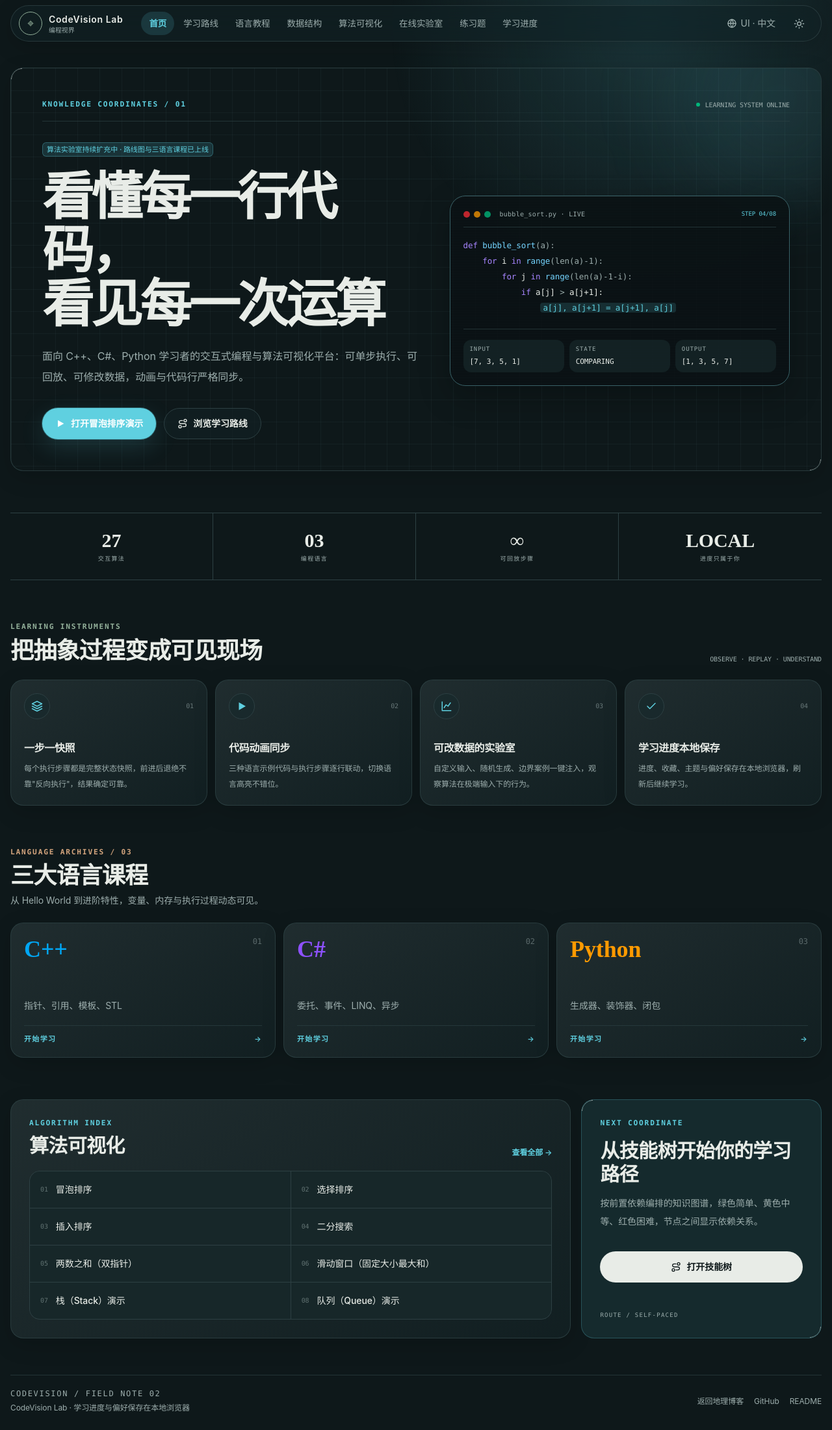
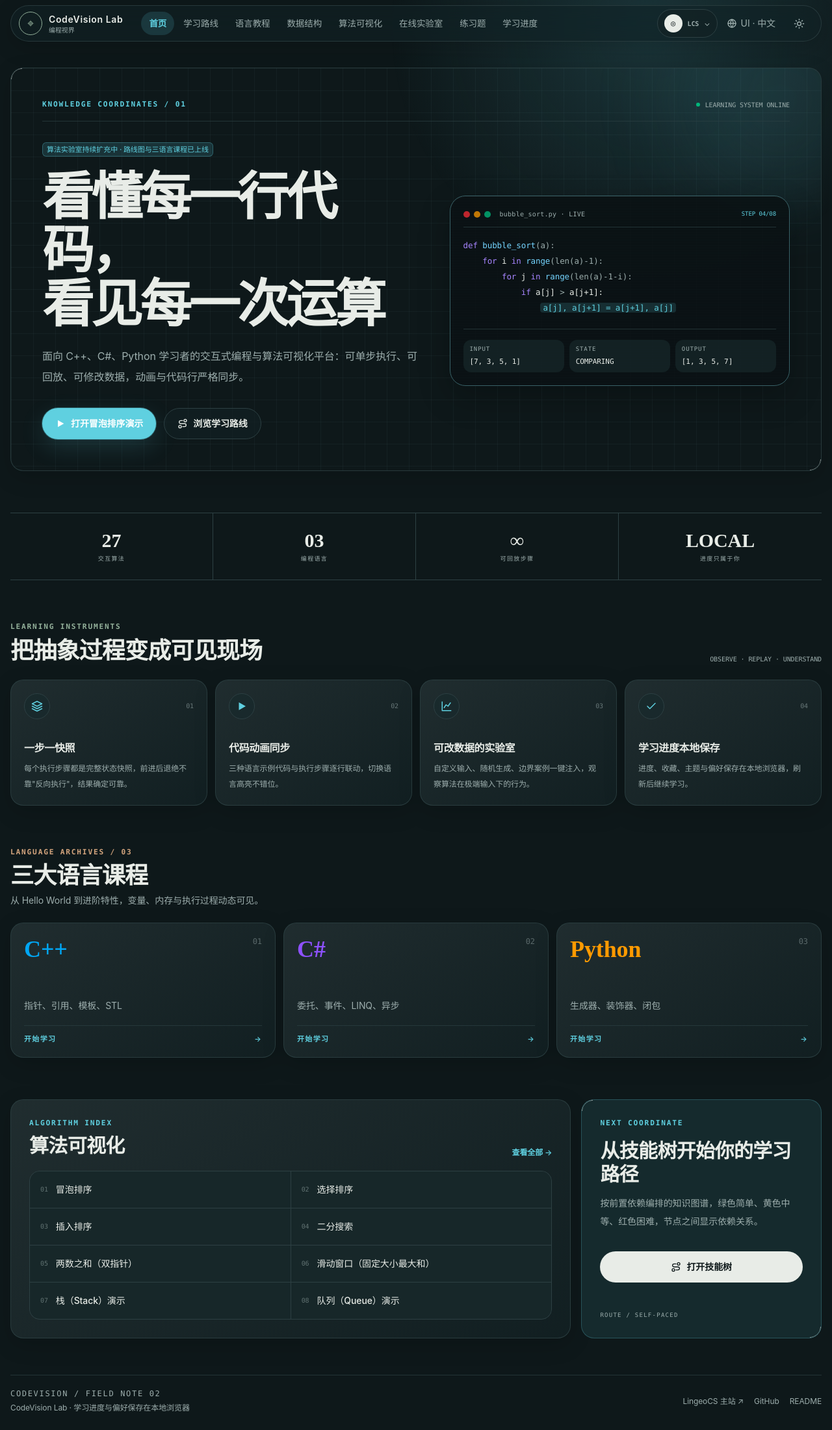
Before and after one commit to Entropicmaker/codevision-lab, a React (Vite) app: page / in a window 1280 px wide. Shown: the whole page at 65% size. Built offline with nearby package versions, Linux system fonts and the light colour scheme.

Commit message:
feat: 接入 LingeoCS 主站导航

```diff
--- a/playwright.config.ts
+++ b/playwright.config.ts
@@ -17,7 +17,7 @@ export default defineConfig({
     { name: 'mobile-chromium', use: { ...devices['Pixel 7'] } },
     {
       name: 'tablet-chromium',
-      testMatch: /mobile-smoke\.spec\.ts/,
+      testMatch: /(?:mobile-smoke|network-navigation)\.spec\.ts/,
       use: {
         ...devices['Desktop Chrome'],
         viewport: { width: 1024, height: 1366 },
--- a/src/components/layout/AppLayout.tsx
+++ b/src/components/layout/AppLayout.tsx
@@ -2,9 +2,10 @@ import type { ReactNode } from 'react';
 import { Outlet } from 'react-router-dom';
 import { TopNav } from './TopNav';
 import { useI18n } from '../../hooks/useI18n';
+import { lingeoSites } from '../../data/ecosystem';
 
 export function AppLayout(): ReactNode {
-  const { t } = useI18n();
+  const { t, locale, localize } = useI18n();
   return (
     <div className="app-frame flex min-h-screen flex-col text-text">
       <a
@@ -24,9 +25,30 @@ export function AppLayout(): ReactNode {
             <p className="mt-1 leading-relaxed">{t.footer.note}</p>
           </div>
           <nav className="flex flex-wrap gap-x-4 gap-y-2" aria-label={t.footer.links}>
-            <a href="https://lingeocs.com/" className="hover:text-text hover:underline">{t.footer.blog}</a>
-            <a href="https://github.com/Entropicmaker/codevision-lab" className="hover:text-text hover:underline">GitHub</a>
-            <a href="https://github.com/Entropicmaker/codevision-lab#readme" className="hover:text-text hover:underline">README</a>
+            {lingeoSites
+              .filter((site) => site.id !== 'codevision')
+              .map((site) => (
+                <a key={site.id} href={site.href} className="hover:text-text hover:underline">
+                  {site.primary
+                    ? locale === 'zh'
+                      ? 'LingeoCS 主站'
+                      : 'LingeoCS home'
+                    : localize(site.name)}{' '}
+                  ↗
+                </a>
+              ))}
+            <a
+              href="https://github.com/Entropicmaker/codevision-lab"
+              className="hover:text-text hover:underline"
+            >
+              GitHub
+            </a>
+            <a
+              href="https://github.com/Entropicmaker/codevision-lab#readme"
+              className="hover:text-text hover:underline"
+            >
+              README
+            </a>
           </nav>
         </div>
       </footer>
--- /dev/null
+++ b/src/components/layout/SiteSwitcher.tsx
@@ -0,0 +1,147 @@
+import { useEffect, useRef, useState, type ReactNode } from 'react';
+import { useI18n } from '../../hooks/useI18n';
+import { lingeoNetwork, lingeoSites, type LingeoSite } from '../../data/ecosystem';
+import type { Locale } from '../../i18n';
+
+const CURRENT_SITE = 'codevision';
+
+function siteState(site: LingeoSite, locale: Locale): string {
+  if (site.id === CURRENT_SITE) return locale === 'zh' ? '当前' : 'Current';
+  if (site.primary) return locale === 'zh' ? '返回主站' : 'Back home';
+  return locale === 'zh' ? '进入' : 'Open';
+}
+
+function SiteRows({ mobile = false }: { mobile?: boolean }): ReactNode {
+  const { locale, localize } = useI18n();
+  const rowClass = mobile
+    ? 'grid min-h-16 grid-cols-[28px_minmax(0,1fr)_auto] items-center gap-2 rounded-2xl border border-border bg-surface2/45 px-3 py-2 text-left'
+    : 'grid min-h-16 grid-cols-[28px_minmax(0,1fr)_auto] items-center gap-2 bg-surface px-3 py-2 text-left transition hover:bg-surface2';
+
+  return lingeoSites.map((site, index) => {
+    const content = (
+      <>
+        <span className="font-mono text-[9px] text-muted/60">
+          {String(index + 1).padStart(2, '0')}
+        </span>
+        <span className="grid min-w-0 gap-0.5">
+          <strong className="truncate text-xs font-semibold text-text">
+            {localize(site.name)}
+          </strong>
+          <small className="truncate text-[10px] text-muted">{localize(site.descriptor)}</small>
+        </span>
+        <span className="whitespace-nowrap text-[10px] font-semibold text-accent">
+          {siteState(site, locale)}
+        </span>
+      </>
+    );
+
+    return site.id === CURRENT_SITE ? (
+      <span
+        key={site.id}
+        aria-current="page"
+        className={`${rowClass} border-accent/25 bg-accentsoft/70`}
+      >
+        {content}
+      </span>
+    ) : (
+      <a key={site.id} href={site.href} className={rowClass}>
+        {content}
+      </a>
+    );
+  });
+}
+
+export function SiteSwitcher(): ReactNode {
+  const { locale, localize } = useI18n();
+  const [open, setOpen] = useState(false);
+  const rootRef = useRef<HTMLDivElement>(null);
+  const buttonRef = useRef<HTMLButtonElement>(null);
+
+  useEffect(() => {
+    if (!open) return;
+    const closeOnOutside = (event: PointerEvent): void => {
+      if (!rootRef.current?.contains(event.target as Node)) setOpen(false);
+    };
+    const closeOnEscape = (event: KeyboardEvent): void => {
+      if (event.key !== 'Escape') return;
+      setOpen(false);
+      buttonRef.current?.focus();
+    };
+    document.addEventListener('pointerdown', closeOnOutside);
+    document.addEventListener('keydown', closeOnEscape);
+    return () => {
+      document.removeEventListener('pointerdown', closeOnOutside);
+      document.removeEventListener('keydown', closeOnEscape);
+    };
+  }, [open]);
+
+  return (
+    <div ref={rootRef} className="relative hidden xl:block">
+      <button
+        ref={buttonRef}
+        type="button"
+        onClick={() => setOpen((value) => !value)}
+        className="inline-flex h-11 items-center gap-2 rounded-full border border-border bg-surface/70 px-2.5 text-left text-muted transition hover:border-borderstrong hover:bg-surface2 hover:text-text"
+        aria-label={locale === 'zh' ? '打开 LingeoCS 系列站点' : 'Open LingeoCS network'}
+        aria-expanded={open}
+        aria-controls="lingeocs-site-switcher"
+      >
+        <span
+          className="grid h-7 w-7 place-items-center rounded-full bg-text font-mono text-xs text-bg"
+          aria-hidden
+        >
+          ◎
+        </span>
+        <span className="hidden 2xl:grid">
+          <strong className="text-[10px] tracking-[0.08em] text-text">{lingeoNetwork.name}</strong>
+          <small className="text-[9px]">{localize(lingeoNetwork.label)}</small>
+        </span>
+        <span className="font-mono text-[10px] font-semibold 2xl:hidden">LCS</span>
+        <span className={`text-xs transition ${open ? 'rotate-180' : ''}`} aria-hidden>
+          ⌄
+        </span>
+      </button>
+
+      {open && (
+        <div
+          id="lingeocs-site-switcher"
+          className="absolute right-0 top-[calc(100%+12px)] z-[70] w-[350px] overflow-hidden rounded-[22px] border border-border bg-surface p-4 shadow-2xl"
+        >
+          <div className="flex items-start justify-between gap-4">
+            <div>
+              <p className="micro-label text-muted">Network coordinates</p>
+              <p className="mt-1 font-mono text-xs font-semibold tracking-[0.08em] text-text">
+                LINGEOCS / 02
+              </p>
+            </div>
+            <span className="font-mono text-[9px] tracking-[0.08em] text-botanical">ONLINE</span>
+          </div>
+          <p className="my-3 text-xs leading-5 text-muted">{localize(lingeoNetwork.description)}</p>
+          <div className="grid gap-px overflow-hidden rounded-2xl border border-border bg-border">
+            <SiteRows />
+          </div>
+        </div>
+      )}
+    </div>
+  );
+}
+
+export function MobileSiteSwitcher(): ReactNode {
+  const { locale, localize } = useI18n();
+  return (
+    <section
+      className="mt-3 border-t border-border/70 pt-3"
+      aria-label={locale === 'zh' ? 'LingeoCS 系列站点' : 'LingeoCS network'}
+    >
+      <div className="mb-2 flex items-center justify-between px-2">
+        <span className="micro-label text-muted">
+          {lingeoNetwork.name} / {localize(lingeoNetwork.label)}
+        </span>
+        <span className="font-mono text-[9px] text-botanical">HOME + 01 SITE</span>
+      </div>
+      <div className="grid gap-1.5">
+        <SiteRows mobile />
+      </div>
+    </section>
+  );
+}
--- a/src/components/layout/TopNav.tsx
+++ b/src/components/layout/TopNav.tsx
@@ -4,6 +4,7 @@ import { useI18n } from '../../hooks/useI18n';
 import { useSettings } from '../../stores/settingsStore';
 import { cn } from '../../lib/cn';
 import { IconGlobe, IconMenu, IconMoon, IconSun, IconClose } from '../ui/Icons';
+import { MobileSiteSwitcher, SiteSwitcher } from './SiteSwitcher';
 
 const NAV_ITEMS = [
   { to: '/', key: 'home' },
@@ -101,6 +102,7 @@ export function TopNav() {
         </nav>
 
         <div className="ml-auto flex items-center gap-1">
+          <SiteSwitcher />
           <button
             type="button"
             onClick={() => setUiLang(uiLang === 'zh' ? 'en' : 'zh')}
@@ -178,6 +180,7 @@ export function TopNav() {
                 </NavLink>
               ))}
             </nav>
+            <MobileSiteSwitcher />
           </div>
         </div>
       )}
--- /dev/null
+++ b/src/data/ecosystem.ts
@@ -0,0 +1,50 @@
+import type { LocalizedText } from '../engine/types/step';
+
+export type LingeoSiteId = 'blog' | 'codevision';
+
+export interface LingeoSite {
+  id: LingeoSiteId;
+  name: LocalizedText;
+  descriptor: LocalizedText;
+  description: LocalizedText;
+  href: string;
+  code: string;
+  primary: boolean;
+}
+
+/** 与博客主站同步维护；新增系列子站时遵循 docs/LINGEOCS_NETWORK.md。 */
+export const lingeoSites: LingeoSite[] = [
+  {
+    id: 'blog',
+    name: { zh: '选择性失忆', en: 'Selective Amnesia' },
+    descriptor: { zh: 'LingeoCS 主站 · 研究与知识博客', en: 'LingeoCS home · research & notes' },
+    description: {
+      zh: '自然地理、遥感、GIS、空间数据工程与 GeoAI 的长期笔记。',
+      en: 'Long-form notes on physical geography, remote sensing, GIS, spatial data and GeoAI.'
+    },
+    href: 'https://lingeocs.com/',
+    code: 'HOME BASE',
+    primary: true
+  },
+  {
+    id: 'codevision',
+    name: { zh: 'CodeVision Lab', en: 'CodeVision Lab' },
+    descriptor: { zh: '交互式编程学习子站', en: 'Interactive programming lab' },
+    description: {
+      zh: '用可回放的代码步骤与可视化理解 C++、C#、Python 和算法。',
+      en: 'Replay code and visual states to understand C++, C#, Python and algorithms.'
+    },
+    href: 'https://lingeocs.com/codevision-lab/',
+    code: 'FIELD NOTE 02',
+    primary: false
+  }
+];
+
+export const lingeoNetwork = {
+  name: 'LingeoCS',
+  label: { zh: '系列站点', en: 'Network' } satisfies LocalizedText,
+  description: {
+    zh: '从博客主站前往系列工具，也能随时返回主站。',
+    en: 'Move from the blog home to every LingeoCS tool — and return anytime.'
+  } satisfies LocalizedText
+} as const;
```
Also changed, not shown: 3 other files (tests, documents, lock files or other folders).
